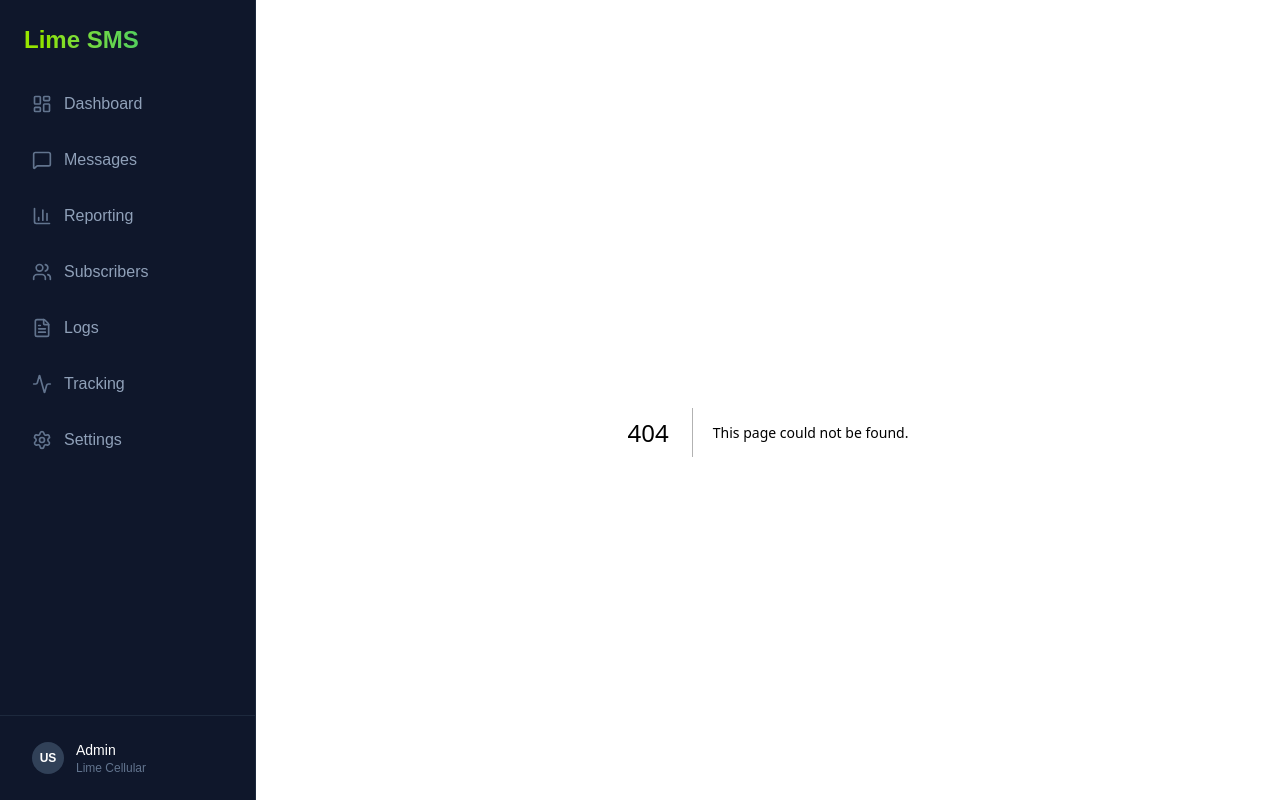
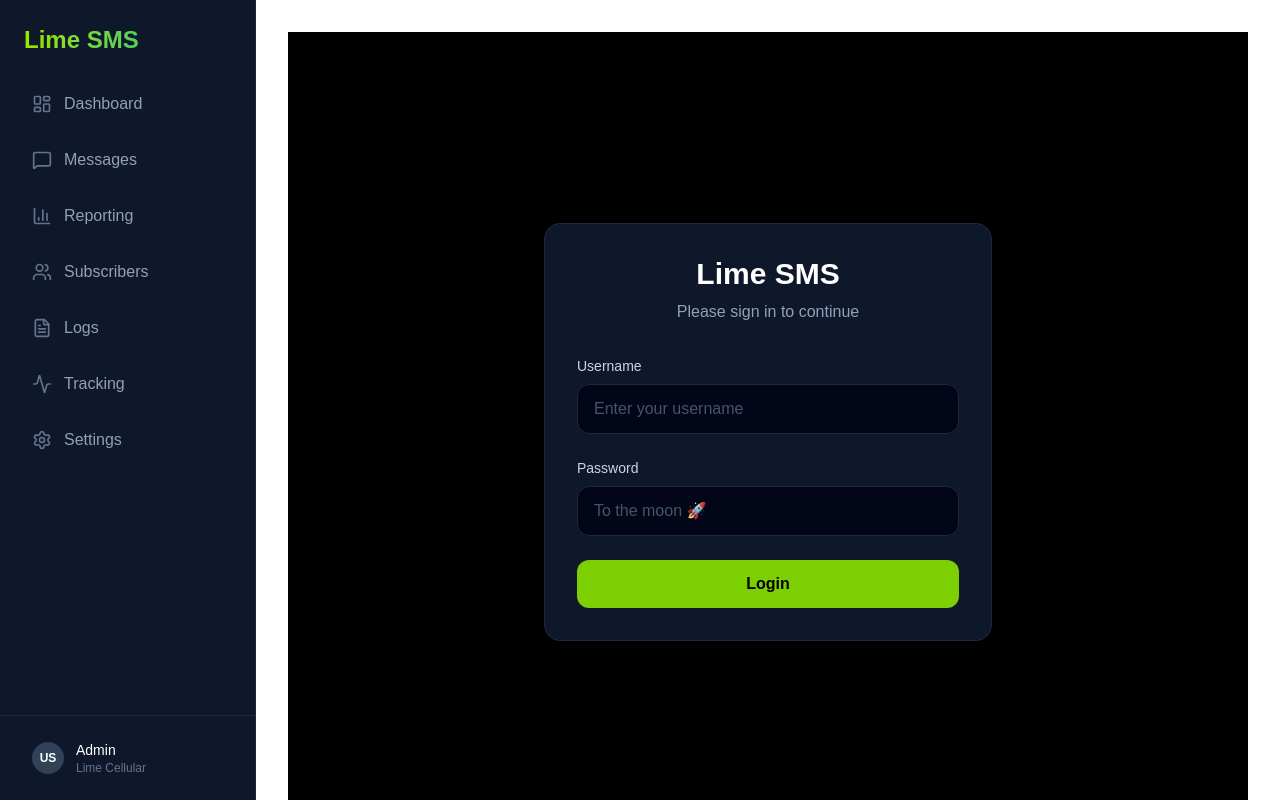
Before and after one commit to cflagle/lime-sms-app, a Next.js app: page /login in a window 1280 px wide. Before the commit this address had no page. Built offline with nearby package versions, Linux system fonts and the light colour scheme.

Commit message:
feat: add password protection and list id setting

```diff
--- /dev/null
+++ b/app/login/actions.ts
@@ -0,0 +1,30 @@
+'use server';
+
+import { cookies } from 'next/headers';
+import { redirect } from 'next/navigation';
+import { AUTH_COOKIE_NAME, AUTH_COOKIE_DURATION } from '@/lib/auth-constants';
+
+export async function login(prevState: any, formData: FormData) {
+    const username = formData.get('username') as string;
+    const password = formData.get('password') as string;
+
+    const APP_USERNAME = process.env.APP_USERNAME || 'cflagle';
+    const APP_PASSWORD = process.env.APP_PASSWORD || 'SpaceCamo123$';
+
+    if (username === APP_USERNAME && password === APP_PASSWORD) {
+        (await cookies()).set(AUTH_COOKIE_NAME, 'authenticated', {
+            httpOnly: true,
+            secure: process.env.NODE_ENV === 'production',
+            maxAge: AUTH_COOKIE_DURATION,
+            path: '/',
+        });
+        redirect('/');
+    }
+
+    return { error: 'Invalid username or password' };
+}
+
+export async function logout() {
+    (await cookies()).delete(AUTH_COOKIE_NAME);
+    redirect('/login');
+}
--- /dev/null
+++ b/app/login/page.tsx
@@ -0,0 +1,68 @@
+'use client';
+
+import { useFormState, useFormStatus } from 'react-dom';
+import { login } from './actions';
+
+function SubmitButton() {
+    const { pending } = useFormStatus();
+    return (
+        <button
+            type="submit"
+            disabled={pending}
+            className="w-full bg-lime-500 hover:bg-lime-600 text-black font-bold py-3 px-4 rounded-xl transition-colors disabled:opacity-50 disabled:cursor-not-allowed"
+        >
+            {pending ? 'Logging in...' : 'Login'}
+        </button>
+    );
+}
+
+export default function LoginPage() {
+    const [state, formAction] = useFormState(login, null);
+
+    return (
+        <div className="min-h-screen bg-black flex items-center justify-center p-4">
+            <div className="w-full max-w-md bg-slate-900 border border-slate-800 rounded-2xl p-8 shadow-2xl">
+                <div className="text-center mb-8">
+                    <h1 className="text-3xl font-bold text-white mb-2">Lime SMS</h1>
+                    <p className="text-slate-400">Please sign in to continue</p>
+                </div>
+
+                <form action={formAction} className="space-y-6">
+                    <div>
+                        <label className="block text-sm font-medium text-slate-300 mb-2">
+                            Username
+                        </label>
+                        <input
+                            type="text"
+                            name="username"
+                            required
+                            className="w-full bg-slate-950 border border-slate-800 text-white rounded-xl px-4 py-3 focus:outline-none focus:ring-2 focus:ring-lime-500 transition-all placeholder:text-slate-600"
+                            placeholder="Enter your username"
+                        />
+                    </div>
+
+                    <div>
+                        <label className="block text-sm font-medium text-slate-300 mb-2">
+                            Password
+                        </label>
+                        <input
+                            type="password"
+                            name="password"
+                            required
+                            className="w-full bg-slate-950 border border-slate-800 text-white rounded-xl px-4 py-3 focus:outline-none focus:ring-2 focus:ring-lime-500 transition-all placeholder:text-slate-600"
+                            placeholder="To the moon 🚀"
+                        />
+                    </div>
+
+                    {state?.error && (
+                        <div className="bg-red-500/10 border border-red-500/20 text-red-500 px-4 py-3 rounded-xl text-sm text-center">
+                            {state.error}
+                        </div>
+                    )}
+
+                    <SubmitButton />
+                </form>
+            </div>
+        </div>
+    );
+}
--- /dev/null
+++ b/lib/auth-constants.ts
@@ -0,0 +1,2 @@
+export const AUTH_COOKIE_NAME = 'auth_session';
+export const AUTH_COOKIE_DURATION = 60 * 60 * 24 * 7; // 7 days
--- /dev/null
+++ b/middleware.ts
@@ -0,0 +1,45 @@
+import { NextResponse } from 'next/server';
+import type { NextRequest } from 'next/server';
+import { AUTH_COOKIE_NAME } from './lib/auth-constants';
+
+export function middleware(request: NextRequest) {
+    const { pathname } = request.nextUrl;
+
+    // 1. Define exemptions (Routes that don't need auth)
+    // - /login (obvious)
+    // - /api/cron (so Cloud Scheduler can hit it)
+    // - /_next (static assets)
+    // - /favicon.ico, etc.
+    if (
+        pathname.startsWith('/login') ||
+        pathname.startsWith('/api/cron') ||
+        pathname.startsWith('/_next') ||
+        pathname.includes('.') // file extension
+    ) {
+        return NextResponse.next();
+    }
+
+    // 2. Check for auth cookie
+    const authCookie = request.cookies.get(AUTH_COOKIE_NAME);
+
+    if (!authCookie) {
+        // Redirect to login
+        const loginUrl = new URL('/login', request.url);
+        return NextResponse.redirect(loginUrl);
+    }
+
+    return NextResponse.next();
+}
+
+export const config = {
+    matcher: [
+        /*
+         * Match all request paths except for the ones starting with:
+         * - api (API routes) -> wait, we WANT to protect API routes except cron
+         * - _next/static (static files)
+         * - _next/image (image optimization files)
+         * - favicon.ico (favicon file)
+         */
+        '/((?!_next/static|_next/image|favicon.ico).*)',
+    ],
+};
```
